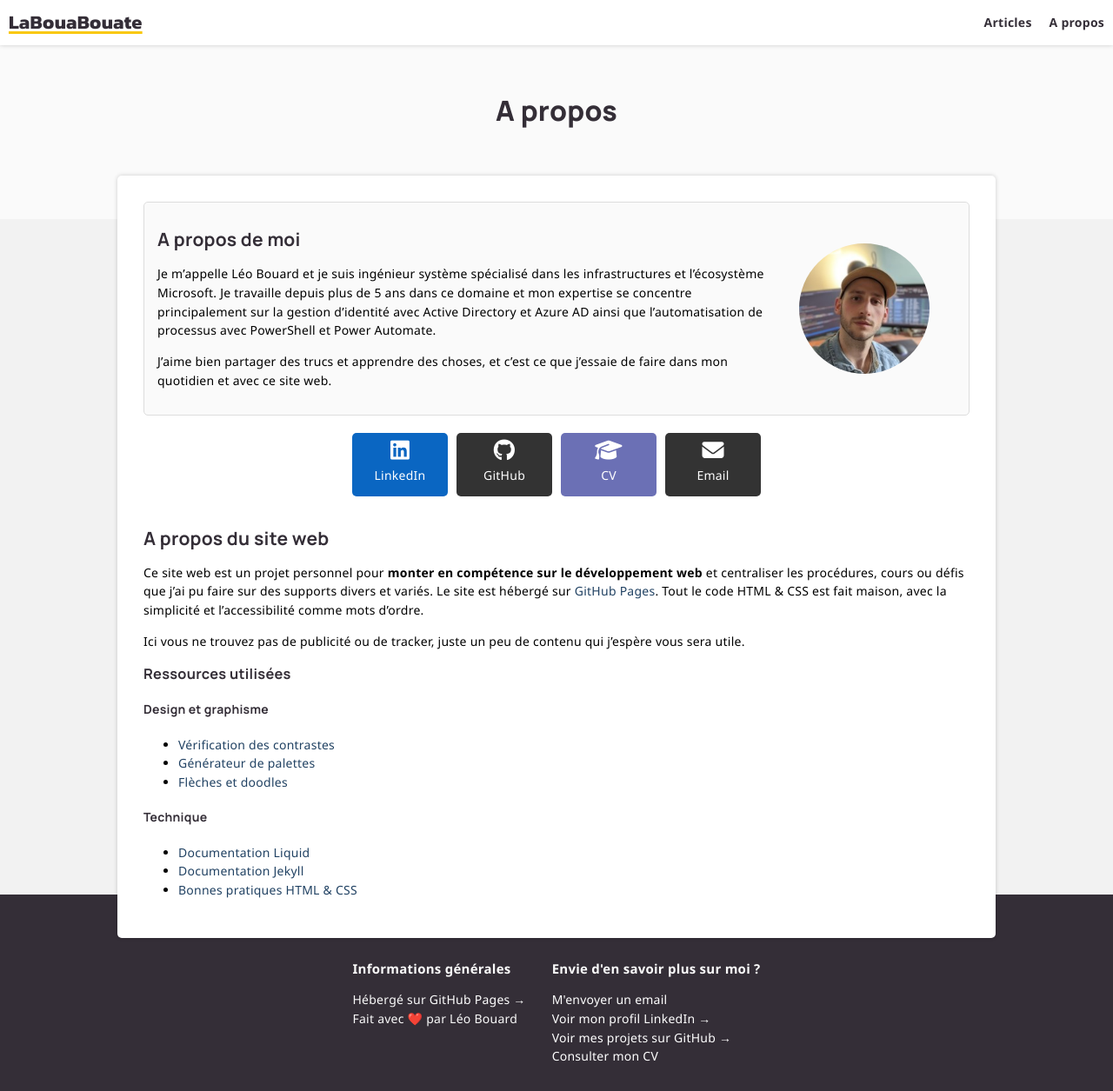
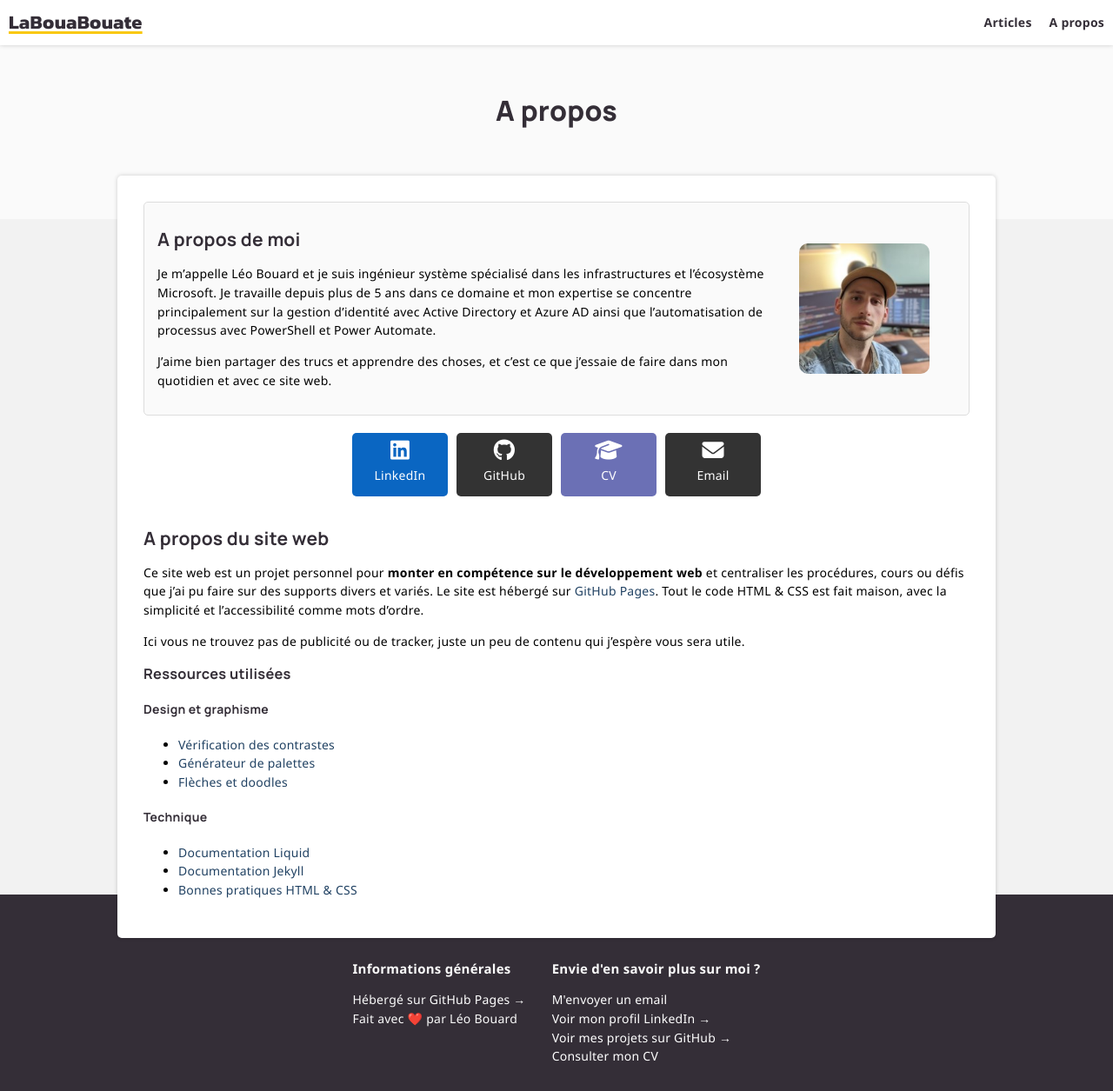
Before and after one commit to leobouard/leobouard.github.io, a Jekyll site: the page built from about.md, in a window 1280 px wide. Shown: the whole page at 87% size. Built offline with Jekyll 4.4.1, drawn with Linux system fonts in a browser that asks for light colours; nearby versions of some CDN libraries; some web fonts are replaced.

Commit message:
Update about.scss

```diff
--- a/assets/css/about.scss
+++ b/assets/css/about.scss
@@ -18,7 +18,7 @@ div.aboutMe > div {
 }
 
 div.aboutMe > img {
-    border-radius: 1000px;
+    border-radius: 40px;
     margin: auto;
     padding: 30px;
     height: 150px;
```
